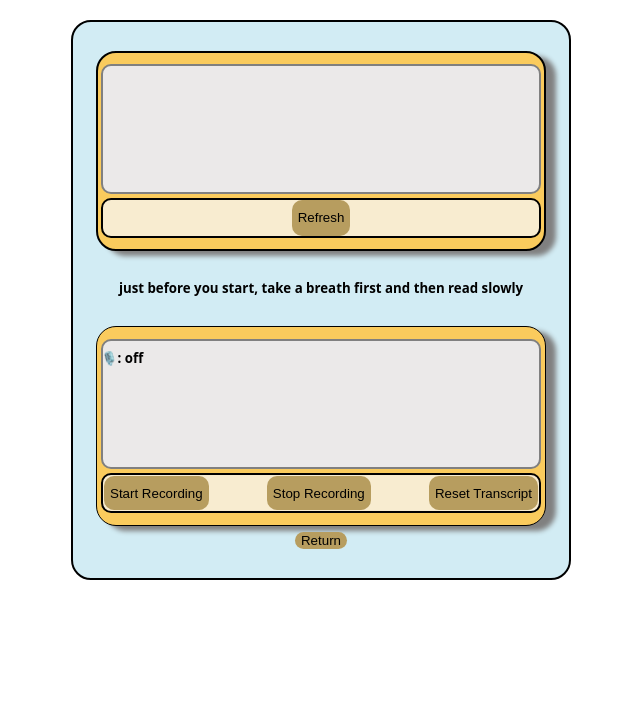
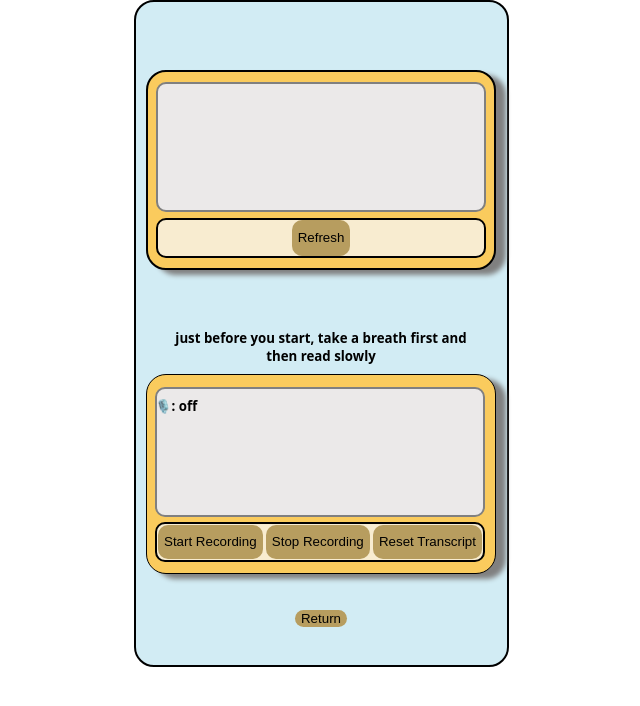
Before and after one commit to Moukarnold/capstone-project, a Next.js app: page /screening in a window 1280 px wide. Shown: the top 706 px of the page, without its empty margins (319-959 px from the left). Built offline with nearby package versions, Linux system fonts and the light colour scheme; no server answers.

Commit message:
updated2

```diff
--- a/components/styledComponents/Container.styled.js
+++ b/components/styledComponents/Container.styled.js
@@ -2,14 +2,14 @@ import styled from "styled-components";
 
 export const ContainerMain = styled.div`
   position: relative;
-  height: 560px;
-  width: 500px;
+  height: 667px;
+  width: 375px;
   border: solid 2px;
   margin: auto;
-  margin-top: 20px;
   display: flex;
   flex-direction: column;
-  padding: 2%;
+  padding-top: 50px;
+  padding-bottom: 20px;
   justify-content: space-around;
   align-items: center;
   background-color: #d2ecf4;
@@ -31,6 +31,7 @@ export const ContainerForm = styled.form`
   background-color: #facb5d;
   text-align: center;
 `;
+
 export const ContainerMainLabel = styled.label`
   display: flex;
   align-items: center;
@@ -40,7 +41,7 @@ export const ContainerMainLabel = styled.label`
 
 export const Navbar = styled.div`
   height: 40px;
-  width: 440px;
+  width: 330px;
   border-radius: 10px;
   border: solid 2px;
   display: flex;
@@ -50,7 +51,7 @@ export const Navbar = styled.div`
 
 export const Navbar1 = styled.div`
   height: 40px;
-  width: 440px;
+  width: 330px;
   border-radius: 10px;
   border: solid 2px;
   background-color: #f8ecd0;
@@ -66,21 +67,21 @@ export const Box1 = styled.div`
   border: 2px gray solid;
   background-color: #ebe9e9;
   height: 130px;
-  width: 440px;
+  width: 330px;
   padding: 4%;
   border-radius: 10px;
   margin-top: 15px;
 `;
 export const ScreenBox1 = styled.div`
   height: 200px;
-  width: 450px;
+  width: 350px;
   border: 1px solid;
   border-radius: 20px;
   box-shadow: 10px 5px 5px gray;
-  padding-left: 4px;
+  padding-left: 8px;
   display: flex;
   flex-direction: column;
-  align-content: space-between;
+  align-content: center;
   background-color: #facb5d;
 `;
 
@@ -89,7 +90,16 @@ export const Microphone = styled.div`
 `;
 
 export const Space = styled.div`
-  height: 4px;
+  height: 5px;
+`;
+
+export const Notice = styled.div`
+  height: 5px;
+  width: 300px;
+  display: flex;
+  text-align: center;
+  margin-bottom: 26px;
+  border: 2px black;
 `;
 export const Box = styled.div`
   display: flex;
@@ -98,14 +108,14 @@ export const Box = styled.div`
   border: 2px gray solid;
   background-color: #ebe9e9;
   height: 130px;
-  width: 440px;
+  width: 330px;
   padding: 4%;
   border-radius: 10px;
 `;
 
 export const ScreenBox = styled.div`
   height: 200px;
-  width: 450px;
+  width: 350px;
   border: 2px solid;
   border-radius: 20px;
   display: flex;
--- a/pages/index.js
+++ b/pages/index.js
@@ -15,8 +15,8 @@ export default function HomePage() {
   return (
     <ContainerMain>
       <ContainerForm>
-        <h1>welcome to </h1> <h1>Tonguy-Twisty</h1>
-        <h3> let us have fun with Tonge twister </h3>
+        <h1>Welcome to </h1> <h1>Tonguy-Twisty</h1>
+        <h3> Let us have fun with Tonge twister </h3>
       </ContainerForm>
       <Button type="button" onClick={handleNext}>
         {" "}
--- a/pages/screening/index.js
+++ b/pages/screening/index.js
@@ -1,15 +1,12 @@
 import {
   Box,
-  Box1,
+  Button,
   ContainerMain,
   Navbar,
+  Notice,
   ScreenBox,
-  ScreenBox1,
-  Button,
-  Mic,
 } from "@/components/styledComponents/Container.styled";
 import { ConfigContext } from "@/contexts/ConfigContext";
-import Link from "next/link";
 import { useCallback, useContext, useEffect, useState } from "react";
 //import Dictaphone from "@/components/dictaphone/Dictaphone";
 import dynamic from "next/dynamic";
@@ -72,13 +69,9 @@ export default function ScreeningPage() {
           </Button>
         </Navbar>
       </ScreenBox>
-      <div>
-        {" "}
-        <h5>
-          {" "}
-          just before you start, take a breath first and then read slowly
-        </h5>
-      </div>
+      <Notice>
+        <h5>just before you start, take a breath first and then read slowly</h5>
+      </Notice>
 
       <Dictaphone language={config.language} />
 
```
